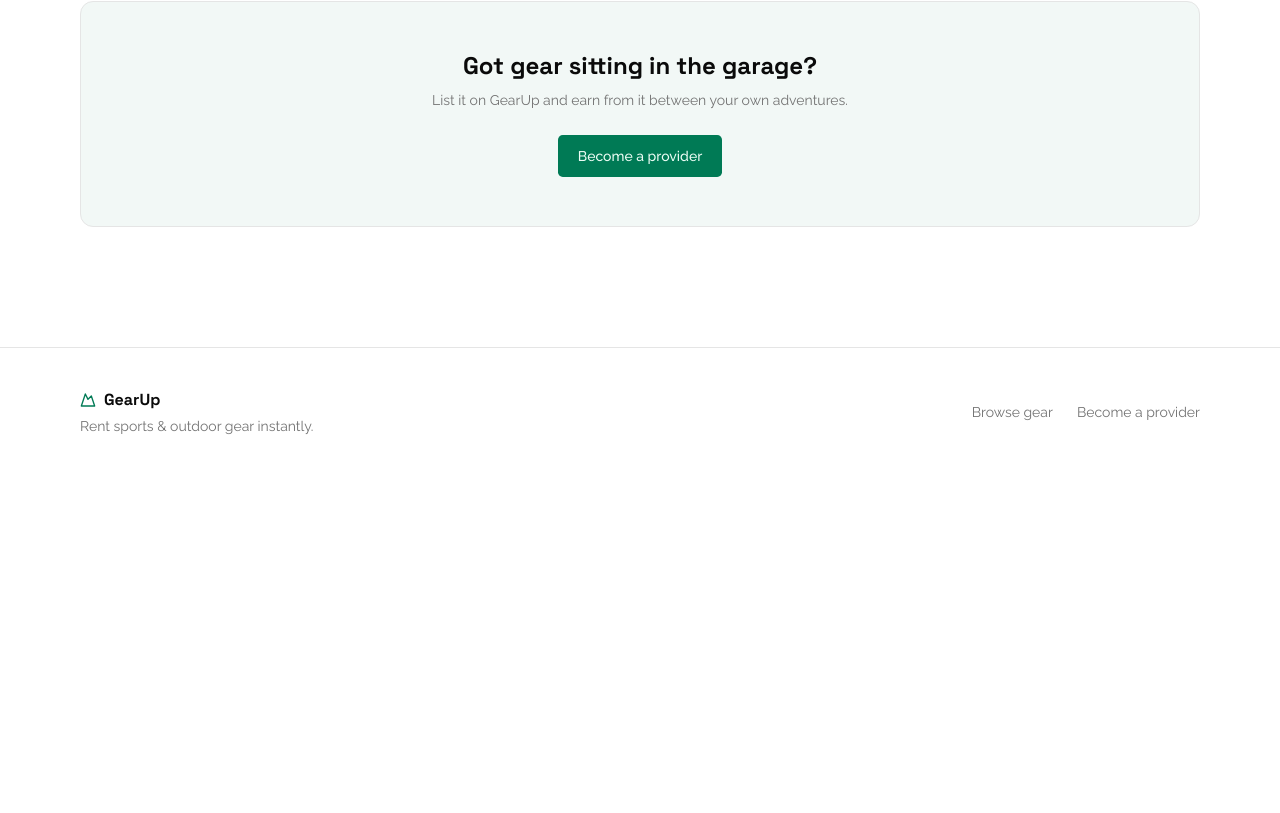
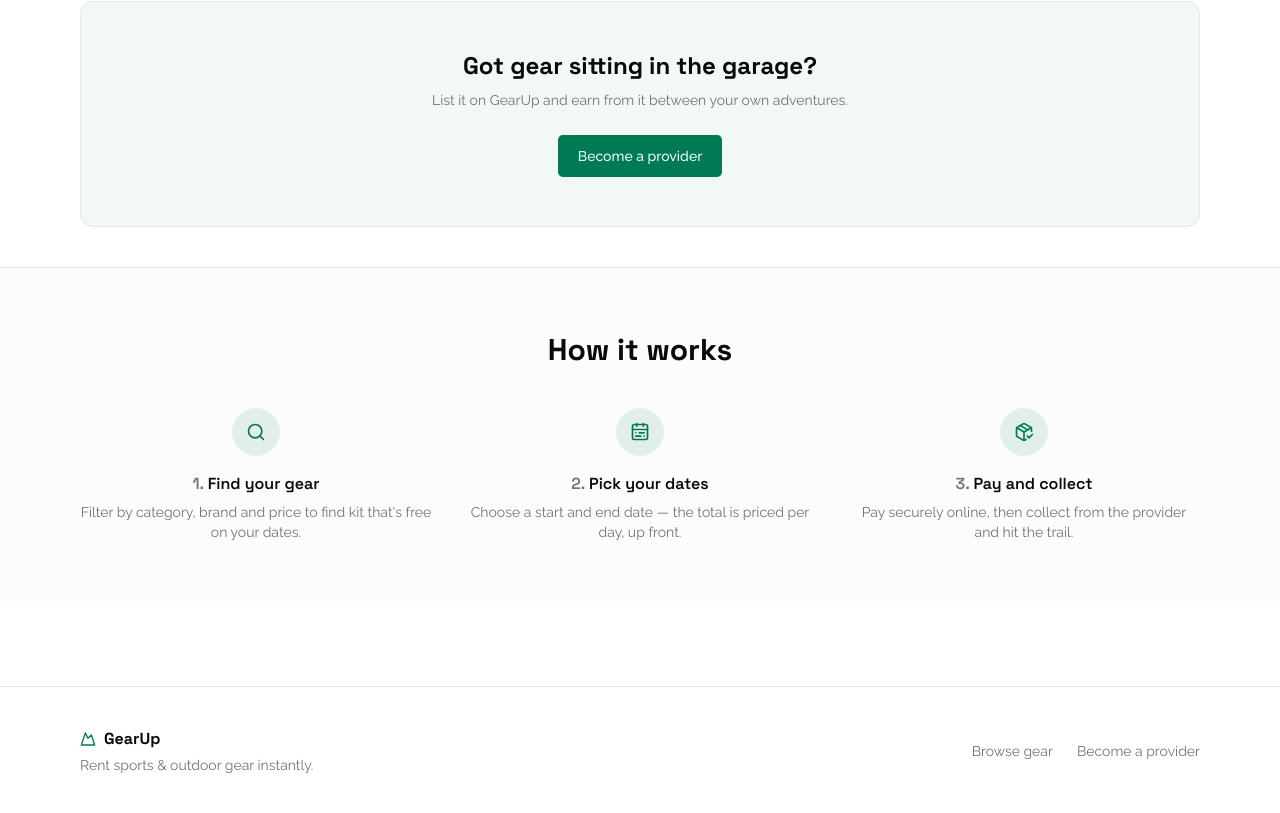
Before and after one commit to abdullahmamun1/gearUp-frontend, a Next.js app: page / in a window 1280 px wide. Shown: the part 1054-1867 px from the top of the page. Before the commit the page ends 1530 px from the top, so only its background shows below. Built offline with nearby package versions, Linux system fonts and the light colour scheme; no server answers.

Commit message:
how it works section added

```diff
--- /dev/null
+++ b/app/(public)/_components/home/HowItWorks.tsx
@@ -0,0 +1,48 @@
+import { CalendarRange, PackageCheck, Search } from "lucide-react"
+
+const STEPS = [
+  {
+    icon: Search,
+    title: "Find your gear",
+    body: "Filter by category, brand and price to find kit that's free on your dates.",
+  },
+  {
+    icon: CalendarRange,
+    title: "Pick your dates",
+    body: "Choose a start and end date — the total is priced per day, up front.",
+  },
+  {
+    icon: PackageCheck,
+    title: "Pay and collect",
+    body: "Pay securely online, then collect from the provider and hit the trail.",
+  },
+]
+
+export function HowItWorks() {
+  return (
+    <section id="how-it-works" className="scroll-mt-20 border-t bg-muted/30">
+      <div className="mx-auto max-w-6xl px-4 py-16">
+        <h2 className="text-center font-heading text-2xl font-bold sm:text-3xl">
+          How it works
+        </h2>
+
+        <ol className="mt-10 grid gap-8 sm:grid-cols-3">
+          {STEPS.map((step, index) => (
+            <li key={step.title} className="text-center">
+              <div className="mx-auto grid size-12 place-items-center rounded-full bg-primary/10">
+                <step.icon className="size-5 text-primary" aria-hidden />
+              </div>
+              <h3 className="mt-4 font-heading font-semibold">
+                <span className="text-muted-foreground">{index + 1}. </span>
+                {step.title}
+              </h3>
+              <p className="mt-1.5 text-sm text-muted-foreground">
+                {step.body}
+              </p>
+            </li>
+          ))}
+        </ol>
+      </div>
+    </section>
+  )
+}
--- a/app/(public)/page.tsx
+++ b/app/(public)/page.tsx
@@ -9,6 +9,7 @@
 import Link from "next/link"
 import { cn } from "@/lib/utils"
 import { buttonVariants } from "@/components/ui/button"
+import { HowItWorks } from "./_components/home/HowItWorks"
 
 export const metadata: Metadata = {
   title: "GearUp — Rent sports & outdoor gear instantly",
@@ -49,6 +50,8 @@
           </Link>
         </div>
       </div>
+
+      <HowItWorks />
     </>
   )
 }
```
